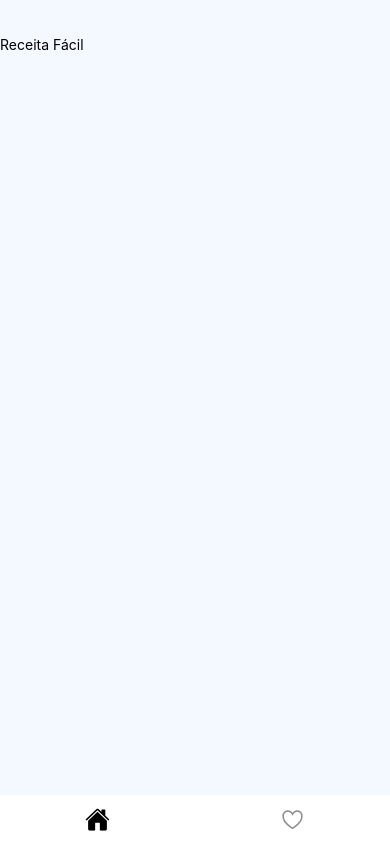
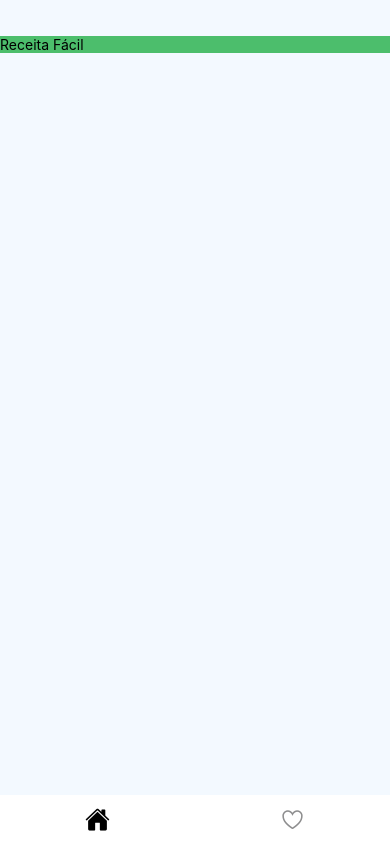
Before and after one commit to EduCostam/R-app, a React Native app: screen /HomeTab in a window 390 px wide. Built offline with nearby package versions, Linux system fonts and the light colour scheme.

Commit message:
index.js styleLogoArea

```diff
--- a/src/components/logo/index.js
+++ b/src/components/logo/index.js
@@ -2,8 +2,14 @@ import { View, Text, StyleSheet } from "react-native";
 
 export function Logo() {
   return (
-    <View>
+    <View style={styles.logoArea}>
       <Text>Receita Fácil</Text>
     </View>
   );
 }
+
+const styles = StyleSheet.create({
+  logoArea: {
+    backgroundColor: "#4CBE6C",
+  },
+});
```
